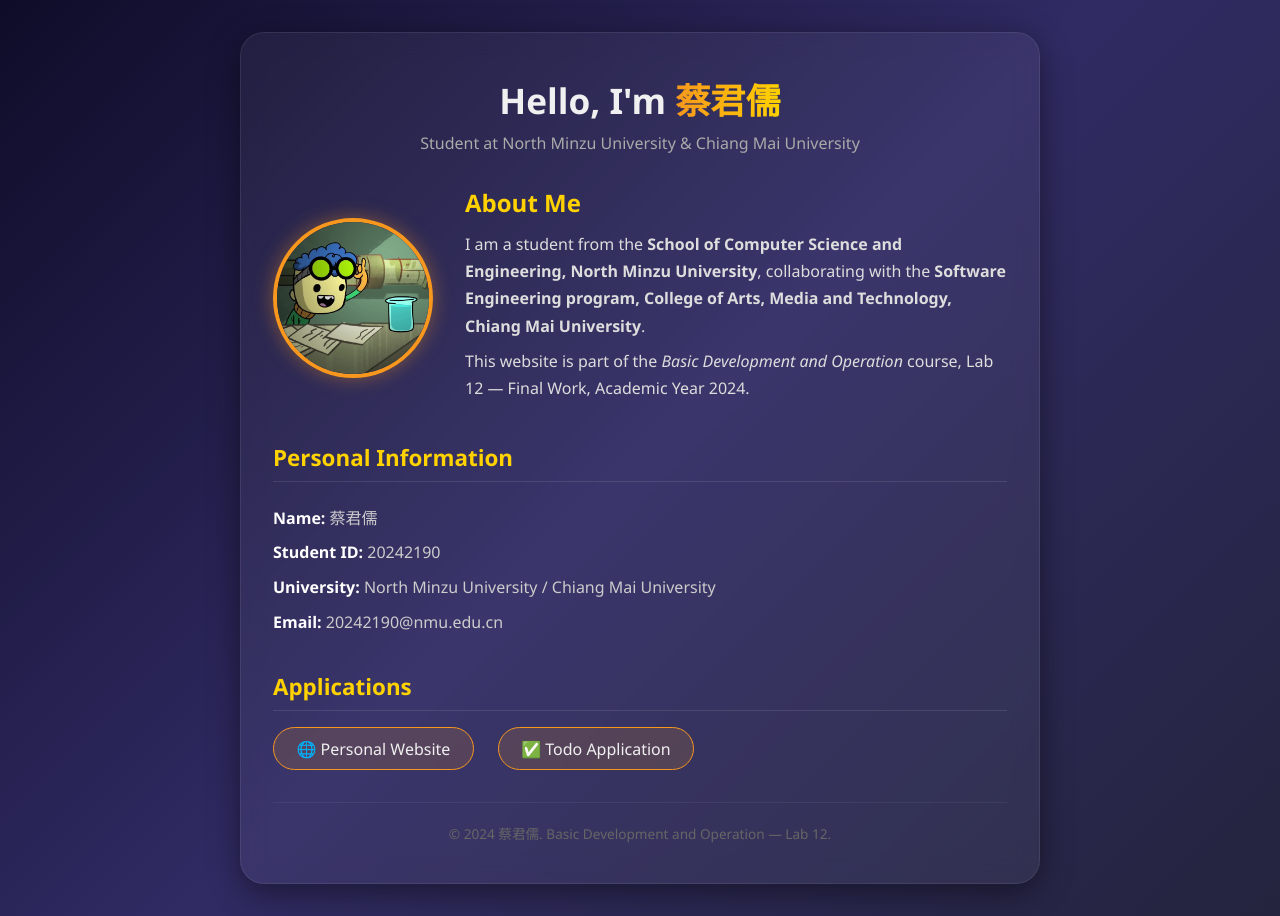
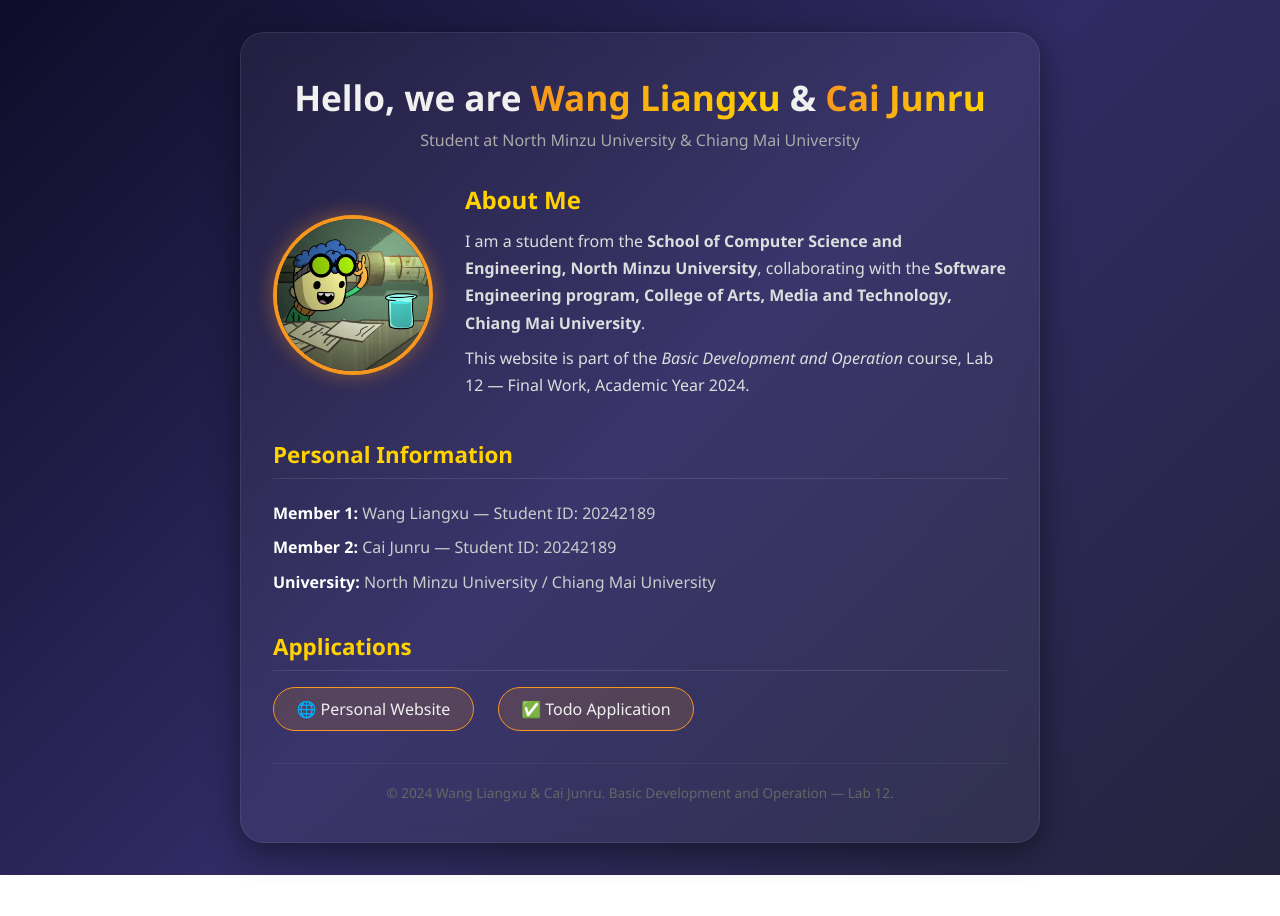
Before and after one commit to fretea1109/lab12, a plain HTML site: page personal-website/index.html in a window 1280 px wide. After the commit the page ends 875 px from the top, so only its background shows below. Drawn offline with Linux system fonts and the light colour scheme.

Commit message:
update team: Wang Liangxu 50% + Cai Junru 50%

```diff
--- a/personal-website/index.html
+++ b/personal-website/index.html
@@ -9,7 +9,7 @@
 <body>
     <div class="container">
         <header>
-            <h1>Hello, I'm <span class="highlight">蔡君儒</span></h1>
+            <h1>Hello, we are <span class="highlight">Wang Liangxu</span> &amp; <span class="highlight">Cai Junru</span></h1>
             <p class="subtitle">Student at North Minzu University &amp; Chiang Mai University</p>
         </header>
 
@@ -34,10 +34,9 @@
         <section class="details">
             <h2>Personal Information</h2>
             <ul>
-                <li><strong>Name:</strong> 蔡君儒</li>
-                <li><strong>Student ID:</strong> 20242190</li>
+                <li><strong>Member 1:</strong> Wang Liangxu — Student ID: 20242189</li>
+                <li><strong>Member 2:</strong> Cai Junru — Student ID: 20242189</li>
                 <li><strong>University:</strong> North Minzu University / Chiang Mai University</li>
-                <li><strong>Email:</strong> 20242190@nmu.edu.cn</li>
             </ul>
         </section>
 
@@ -54,7 +53,7 @@
         </section>
 
         <footer>
-            <p>&copy; 2024 蔡君儒. Basic Development and Operation — Lab 12.</p>
+            <p>&copy; 2024 Wang Liangxu &amp; Cai Junru. Basic Development and Operation — Lab 12.</p>
         </footer>
     </div>
 </body>
```
Also changed, not shown: README.md.
